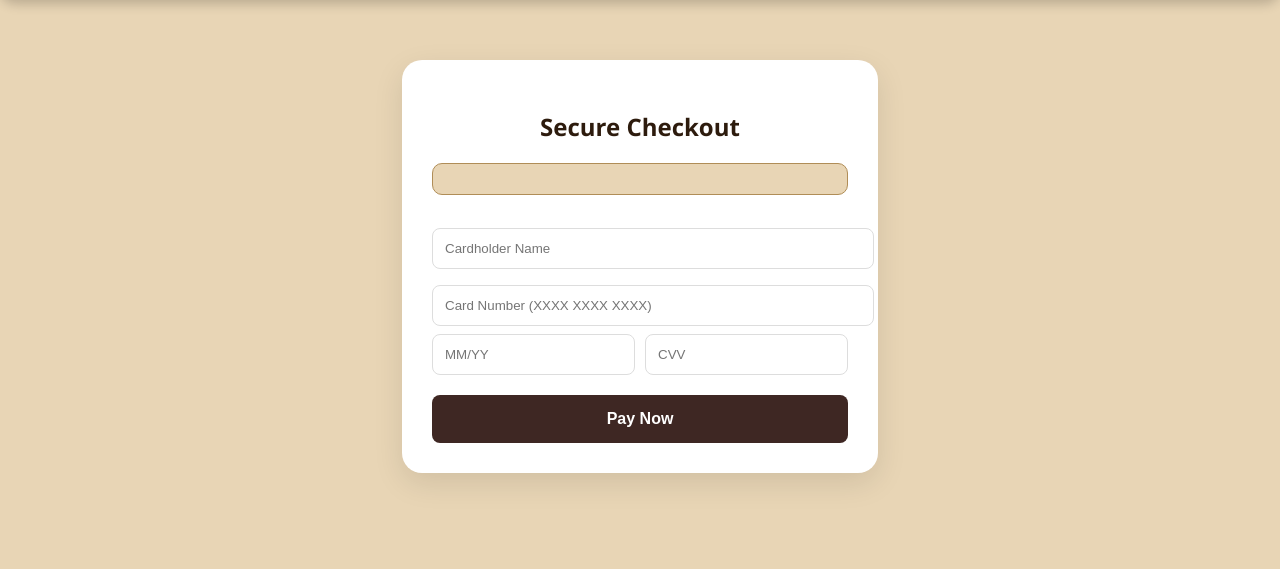
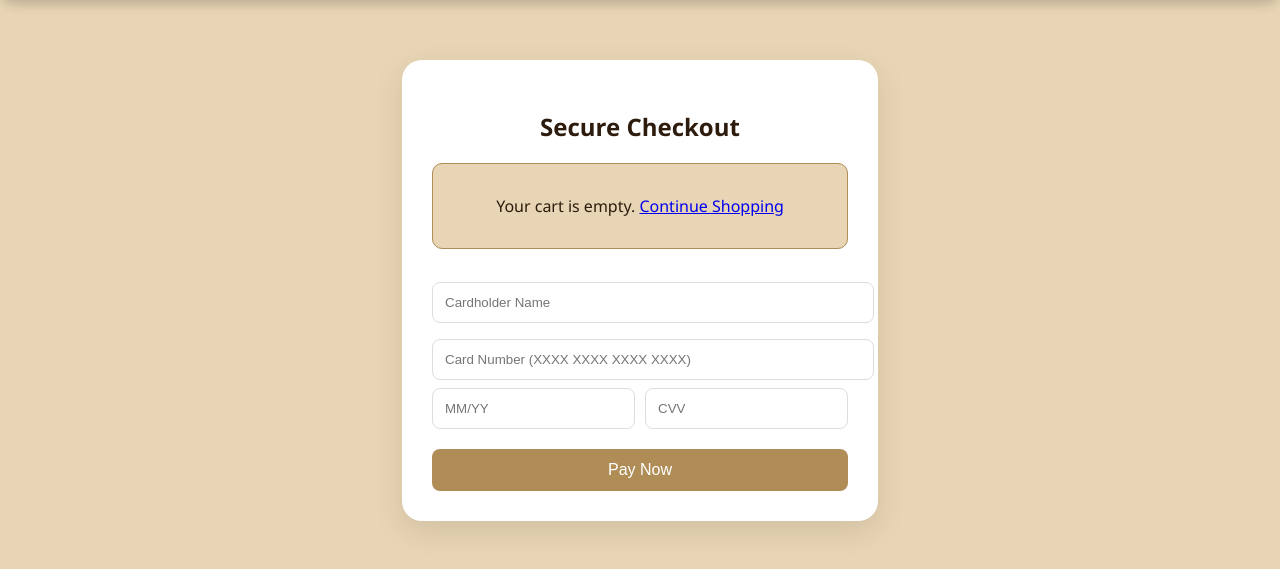
Before and after one commit to if1208-design/Library-Hub, a Django app: page /checkout/ in a window 1280 px wide. Shown: the part 42-611 px from the top of the page. Run offline with Django 5.2, Linux system fonts and the light colour scheme.

Commit message:
Update checkout.html

```diff
--- a/templates/checkout.html
+++ b/templates/checkout.html
@@ -3,11 +3,9 @@
 <html lang="en">
 <head>
     <meta charset="UTF-8">
-    <title>Checkout - Lexicon Library</title>
-
+    <title>Checkout - Papyrus Hub</title>
     <link rel="stylesheet" href="{% static 'css/style.css' %}">
 </head>
-
 <body>
 
 <header>
@@ -20,50 +18,85 @@
 
 <div style="max-width: 450px; margin: 60px auto; background: white; padding: 30px; border-radius: 20px; box-shadow: 0 10px 30px rgba(0,0,0,0.1); text-align: center;">
 
-    <h2 style="color: var(--color-dark); margin-bottom: 20px;">
+    <h2 style="color: #2D1B0D; margin-bottom: 20px;">
         Secure Checkout
     </h2>
 
-    <div id="summary" style="background: var(--color-light); padding: 15px; border-radius: 10px; margin-bottom: 25px; border: 1px solid var(--color-accent);">
+    <div id="summary" style="background: #E8D5B5; padding: 15px; border-radius: 10px; margin-bottom: 25px; border: 1px solid #B08D57;">
+        <p>Loading order summary...</p>
     </div>
 
-<form onsubmit="event.preventDefault(); alert('Purchase Successful!'); window.location.href='/';">        <input type="text" placeholder="Cardholder Name" required
+    <form id="paymentForm">
+        <input type="text" id="card_name" placeholder="Cardholder Name" required
                style="width: 100%; padding: 12px; margin: 8px 0; border: 1px solid #ddd; border-radius: 8px;">
 
-        <input type="text" placeholder="Card Number (XXXX XXXX XXXX)" required
+        <input type="text" id="card_number" placeholder="Card Number (XXXX XXXX XXXX XXXX)" required
                style="width: 100%; padding: 12px; margin: 8px 0; border: 1px solid #ddd; border-radius: 8px;">
 
         <div style="display: flex; gap: 10px;">
-            <input type="text" placeholder="MM/YY" required
+            <input type="text" id="expiry" placeholder="MM/YY" required
                    style="width: 50%; padding: 12px; border: 1px solid #ddd; border-radius: 8px;">
 
-            <input type="text" placeholder="CVV" required
+            <input type="text" id="cvv" placeholder="CVV" required
                    style="width: 50%; padding: 12px; border: 1px solid #ddd; border-radius: 8px;">
         </div>
 
-        <button type="submit" id="buy-btn" style="width: 100%; margin-top: 20px;">
+        <button type="submit" style="width: 100%; margin-top: 20px; background: #B08D57; color: white; padding: 12px; border: none; border-radius: 8px; cursor: pointer; font-size: 16px;">
             Pay Now
         </button>
-
     </form>
 </div>
 
 <script src="{% static 'js/script.js' %}"></script>
+<script src="{% static 'js/cart.js' %}"></script>
+<script>
+    // Wait for page to load
+    setTimeout(function() {
+        displayCheckoutSummary();
+    }, 200);
 
-<script>
-    const params = new URLSearchParams(window.location.search);
-    const id = params.get('id');
+    function displayCheckoutSummary() {
+        const cart = JSON.parse(localStorage.getItem('cart')) || [];
+        let total = 0;
+        let itemsHtml = '';
 
-    if (id && typeof booksData !== "undefined" && booksData[id]) {
-        const book = booksData[id];
+        if (cart.length === 0) {
+            document.getElementById('summary').innerHTML = '<p>Your cart is empty. <a href="/">Continue Shopping</a></p>';
+            return;
+        }
+
+        for (let i = 0; i < cart.length; i++) {
+            const item = cart[i];
+            // Try to get book from booksData
+            let book = null;
+            if (typeof booksData !== 'undefined' && booksData[item.id]) {
+                book = booksData[item.id];
+            }
+
+            if (book) {
+                const priceValue = parseFloat(item.price);
+                total += priceValue;
+                itemsHtml += `<p>${book.name || book.title} (${item.type === 'borrow' ? 'Borrow' : 'Buy'}): ${item.price} EGP</p>`;
+            } else {
+                itemsHtml += `<p>Book ID ${item.id} (${item.type === 'borrow' ? 'Borrow' : 'Buy'}): ${item.price} EGP</p>`;
+            }
+        }
 
         document.getElementById('summary').innerHTML = `
-            <h4 style="margin: 0;">${book.title}</h4>
-            <p style="margin: 5px 0; color: var(--color-medium);">
-                Total: <strong>${book.price}</strong>
-            </p>
+            <h4>Order Summary</h4>
+            ${itemsHtml}
+            <hr>
+            <strong>Total: ${total} EGP</strong>
         `;
     }
+
+    // Handle payment
+    document.getElementById('paymentForm').addEventListener('submit', function(e) {
+        e.preventDefault();
+        alert('Purchase Successful! Thank you for shopping at Papyrus Hub.');
+        localStorage.removeItem('cart');
+        window.location.href = '/';
+    });
 </script>
 
 </body>
```
